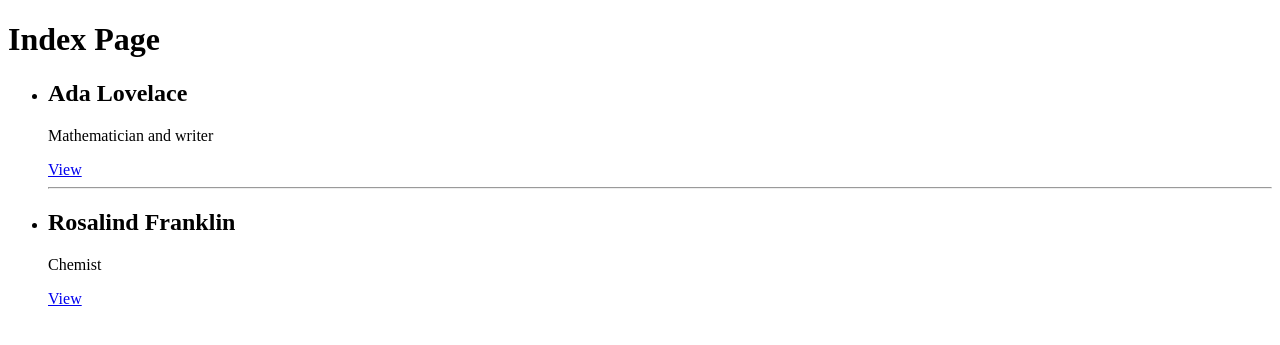
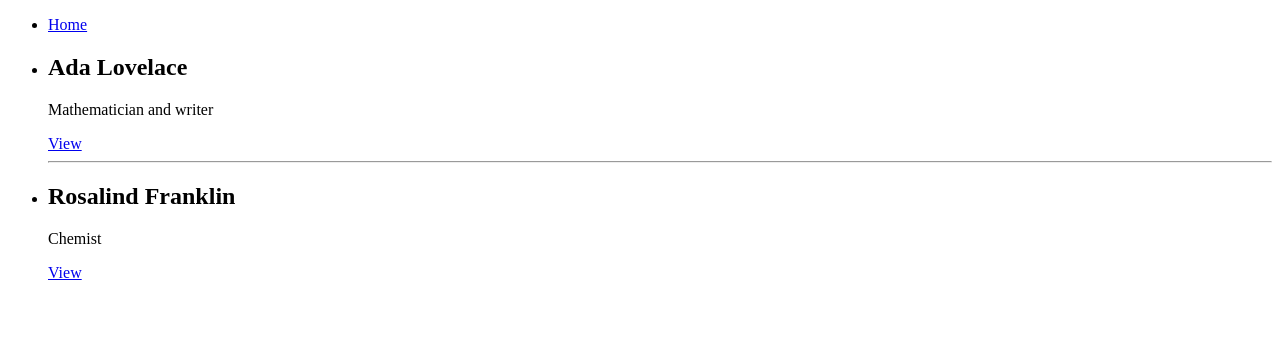
Before and after one commit to vladhaidukkk/dj-stepik, a Django app: page / in a window 1280 px wide. Shown: the top 345 px of the page. Run offline with Django 5.2, Linux system fonts and the light colour scheme.

Commit message:
create base template and nav component

```diff
--- a/project/mysite/settings.py
+++ b/project/mysite/settings.py
@@ -61,7 +61,7 @@ ROOT_URLCONF = "mysite.urls"
 TEMPLATES = [
     {
         "BACKEND": "django.template.backends.django.DjangoTemplates",
-        "DIRS": [],
+        "DIRS": [BASE_DIR / "templates"],
         "APP_DIRS": True,
         "OPTIONS": {
             "context_processors": [
--- /dev/null
+++ b/project/templates/base.html
@@ -0,0 +1,13 @@
+<!DOCTYPE html>
+<html lang="en">
+    <head>
+        <meta charset="UTF-8">
+        <meta name="viewport" content="width=device-width, initial-scale=1.0">
+        <title>
+            {% block title %}Women{% endblock %}
+        </title>
+    </head>
+    <body>
+        {% block content %}{% endblock %}
+    </body>
+</html>
--- /dev/null
+++ b/project/women/templates/women/components/nav.html
@@ -0,0 +1,7 @@
+<nav>
+    <ul>
+        <li>
+            <a href="{% url 'women:home' %}">Home</a>
+        </li>
+    </ul>
+</nav>
--- /dev/null
+++ b/project/women/templates/women/home.html
@@ -0,0 +1,20 @@
+{% extends "base.html" %}
+
+{% block title %}Home{% endblock %}
+{% block content %}
+    {% include "women/components/nav.html" %}
+    <ul>
+        {% for woman in women %}
+            {% if woman.is_published %}
+                <li>
+                    {% if not forloop.first %}<hr>{% endif %}
+                    <h2>{{ woman.name }}</h2>
+                    <p>{{ woman.profession }}</p>
+                    <div>
+                        <a href="{% url 'women:detail' woman.slug %}">View</a>
+                    </div>
+                </li>
+            {% endif %}
+        {% endfor %}
+    </ul>
+{% endblock %}
--- a/project/women/templates/women/index.html
+++ /dev/null
@@ -1,25 +0,0 @@
-<!DOCTYPE html>
-<html lang="en">
-    <head>
-        <meta charset="UTF-8">
-        <meta name="viewport" content="width=device-width, initial-scale=1.0">
-        <title>{{ title }}</title>
-    </head>
-    <body>
-        <h1>Index Page</h1>
-        <ul>
-            {% for woman in women %}
-                {% if woman.is_published %}
-                    <li>
-                        {% if not forloop.first %}<hr>{% endif %}
-                        <h2>{{ woman.name }}</h2>
-                        <p>{{ woman.profession }}</p>
-                        <div>
-                            <a href="{% url 'women:detail' woman.slug %}">View</a>
-                        </div>
-                    </li>
-                {% endif %}
-            {% endfor %}
-        </ul>
-    </body>
-</html>
--- a/project/women/urls.py
+++ b/project/women/urls.py
@@ -6,7 +6,7 @@ register_converter(converters.FourDigitYearConverter, "yyyy")
 
 app_name = "women"
 urlpatterns = [
-    path("", views.index, name="index"),
+    path("", views.home, name="home"),
     path("women/<slug:woman_slug>", views.detail, name="detail"),
     path("cats/<int:cat_id>/", views.category_by_id, name="category_by_id"),
     path("cats/<slug:cat_slug>/", views.category_by_slug, name="category_by_slug"),
--- a/project/women/views.py
+++ b/project/women/views.py
@@ -31,9 +31,9 @@ women = [
 ]
 
 
-def index(request):
-    context = {"title": "Index Page", "women": women}
-    return render(request, "women/index.html", context)
+def home(request):
+    context = {"women": women}
+    return render(request, "women/home.html", context)
 
 
 def detail(request, woman_slug):
@@ -41,7 +41,7 @@ def detail(request, woman_slug):
     if not woman:
         raise Http404("Woman with this slug doesn't exist")
 
-    context = {"title": woman["name"], "woman": woman}
+    context = {"woman": woman}
     return render(request, "women/detail.html", context)
 
 
```
Also changed, not shown: project/women/templates/women/detail.html (+6 -10 lines).
